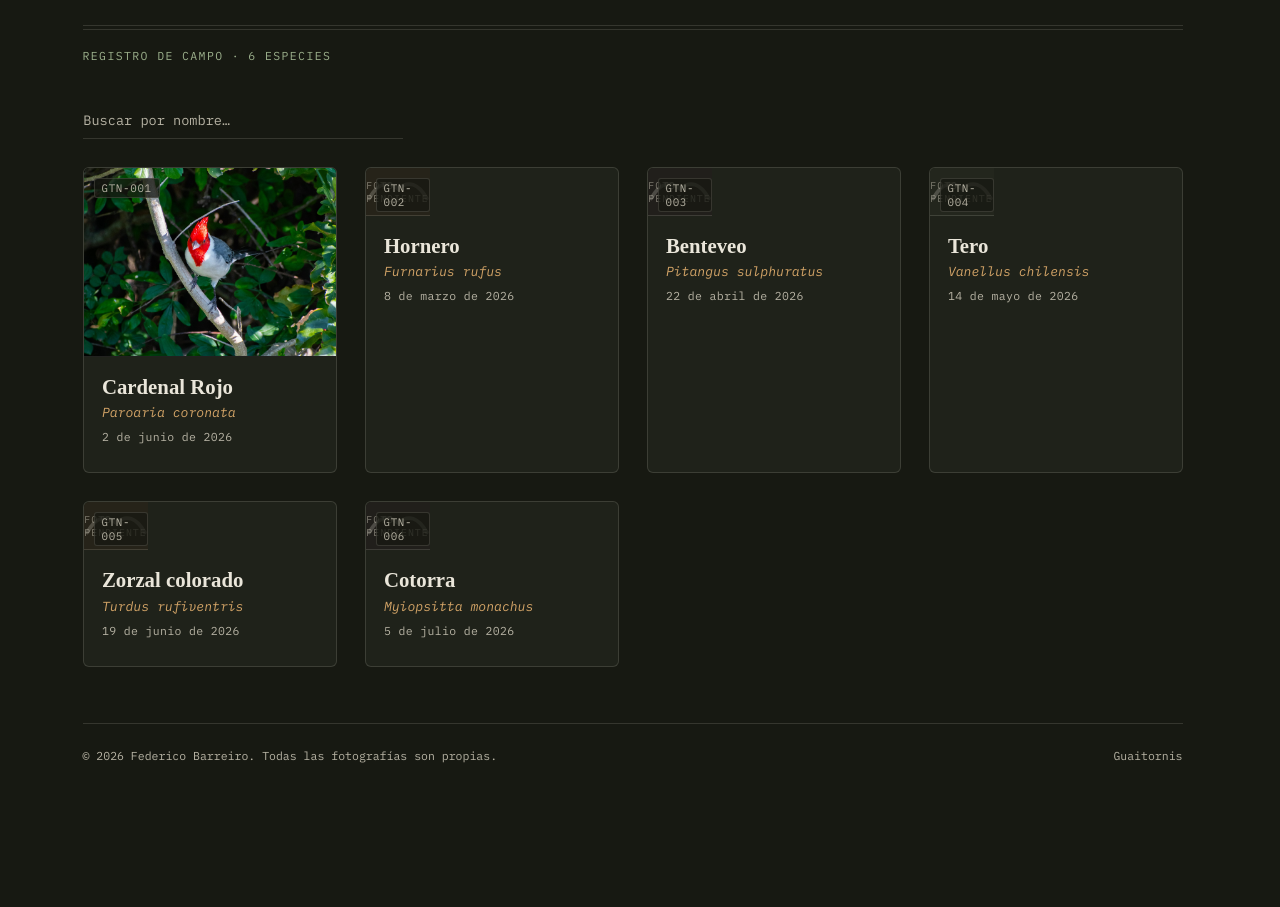
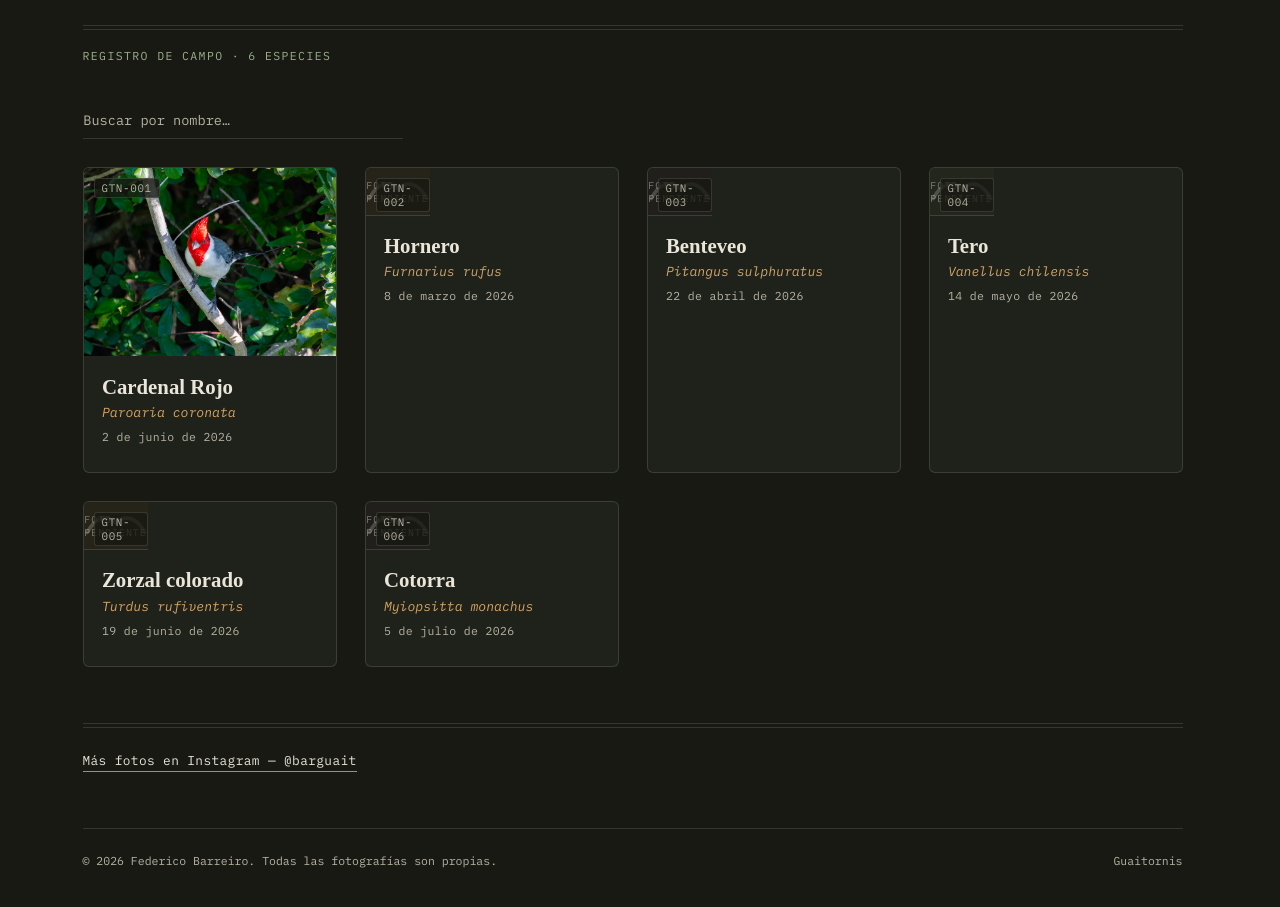
Before and after one commit to barguait/guaitornis, a plain HTML site: page index.html in a window 1280 px wide. Shown: the part 129-1036 px from the top of the page. Before the commit the page ends 956 px from the top, so only its background shows below. Drawn offline with nearby package versions, Linux system fonts and the light colour scheme; a web font is replaced by a local one.

Commit message:
Update index.html
Instagram

```diff
--- a/index.html
+++ b/index.html
@@ -373,6 +373,29 @@
     .modal-overlay, .modal{ transition:none; }
   }
 
+  /* ---------- Instagram ---------- */
+
+  .instagram-section{
+    margin-top: 3.5rem;
+  }
+
+  .instagram-link{
+    display:inline-block;
+    margin-top: 1.5rem;
+    font-family:'IBM Plex Mono', monospace;
+    font-size: 0.8rem;
+    letter-spacing: 0.03em;
+    color: var(--ink);
+    text-decoration: none;
+    border-bottom: 1px solid var(--rust);
+    padding-bottom: 2px;
+    transition: color 0.2s ease, border-color 0.2s ease;
+  }
+
+  .instagram-link:hover{
+    color: var(--rust);
+  }
+
   /* ---------- Footer ---------- */
 
   footer{
@@ -428,6 +451,13 @@
     </div>
     <div class="grid" id="grid"></div>
   </main>
+
+  <section class="instagram-section">
+    <div class="rule-double"></div>
+    <a class="instagram-link" href="https://www.instagram.com/barguait" target="_blank" rel="noopener noreferrer">
+      Más fotos en Instagram — @barguait
+    </a>
+  </section>
 
   <footer>
     <span>© 2026 Federico Barreiro. Todas las fotografías son propias.</span>
```
